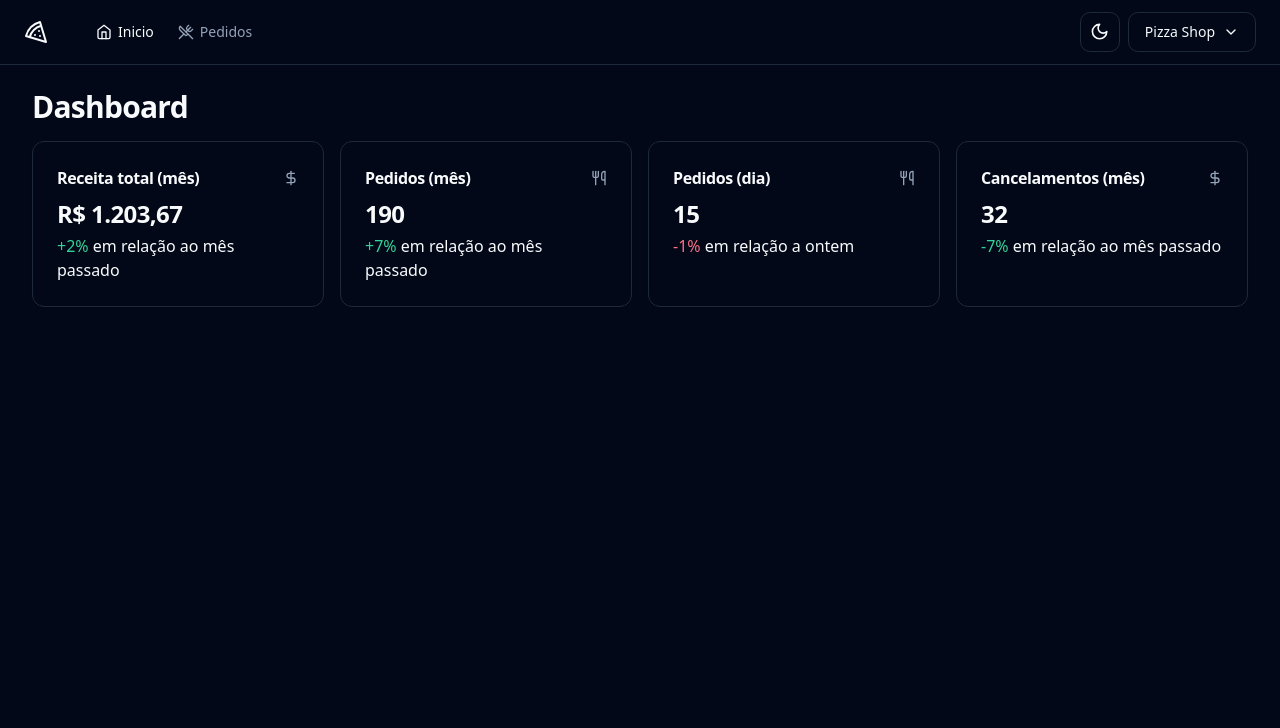
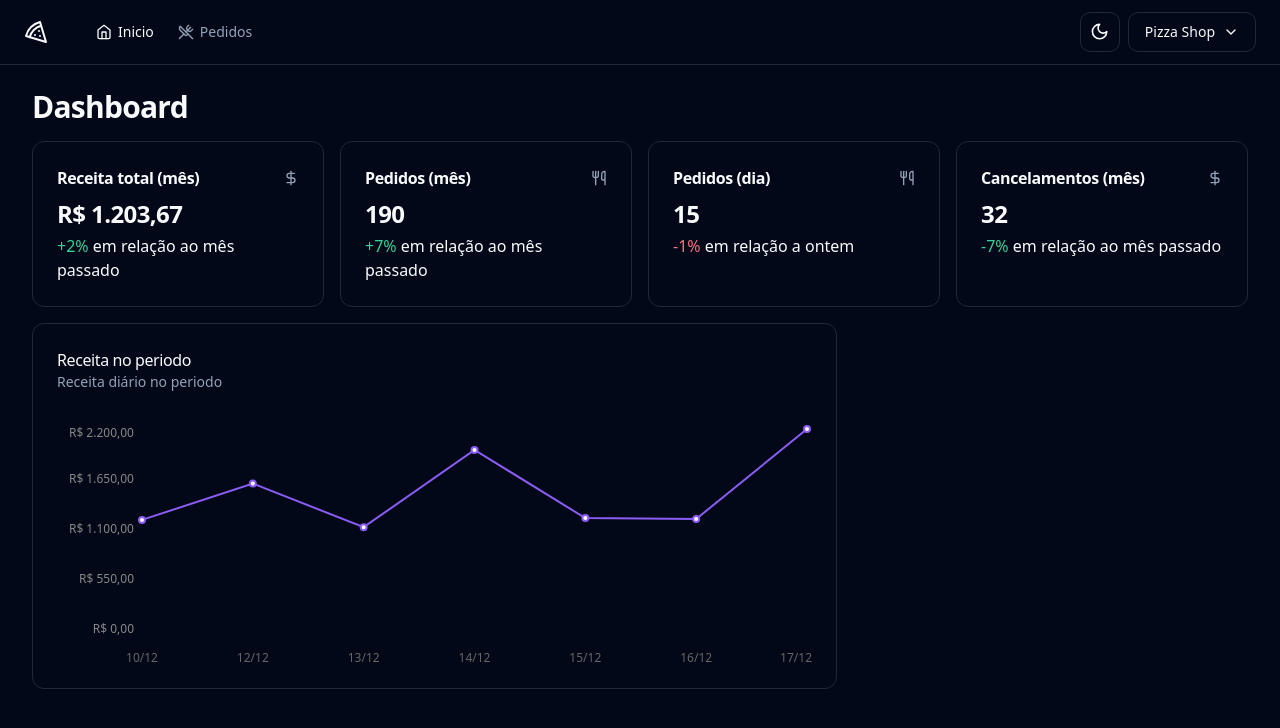
Before and after one commit to Rogerio-17/PizzaShop, a React (Vite) app: page / in a window 1280 px wide. Shown: the top 728 px of the page. Built offline with nearby package versions, Linux system fonts and the light colour scheme.

Commit message:
Finalizando component de revenue-chart (grafico)

```diff
--- a/package.json
+++ b/package.json
@@ -30,6 +30,7 @@
     "react-helmet-async": "^2.0.4",
     "react-hook-form": "^7.49.3",
     "react-router-dom": "^6.21.2",
+    "recharts": "^2.10.4",
     "separator": "^0.1.0",
     "shadcn-ui": "^0.7.0",
     "sonner": "^1.3.1",
--- a/src/pages/app/dashboard/dashboard.tsx
+++ b/src/pages/app/dashboard/dashboard.tsx
@@ -4,6 +4,7 @@
 import { MonthCanceldOrderAmountCard } from './month-canceled-orders-amount-card'
 import { MonthOrderAmountCard } from './month-order-amount-card'
 import { MonthRevenueCard } from './month-revenue'
+import { RevenueChart } from './revenue-chart'
 
 export function Dashboard() {
   return (
@@ -18,6 +19,10 @@
           <DayOrderAmountCard />
           <MonthCanceldOrderAmountCard />
         </div>
+
+        <div className="grid grid-cols-9 gap-4">
+          <RevenueChart />
+        </div>
       </div>
     </>
   )
--- /dev/null
+++ b/src/pages/app/dashboard/revenue-chart.tsx
@@ -0,0 +1,68 @@
+import {
+  CartesianGrid,
+  Line,
+  LineChart,
+  ResponsiveContainer,
+  Tooltip,
+  XAxis,
+  YAxis,
+} from 'recharts'
+import colors from 'tailwindcss/colors'
+
+import {
+  Card,
+  CardContent,
+  CardDescription,
+  CardHeader,
+  CardTitle,
+} from '@/components/ui/card'
+
+const data = [
+  { date: '10/12', revenue: 1200 },
+  { date: '12/12', revenue: 1600 },
+  { date: '13/12', revenue: 1120 },
+  { date: '14/12', revenue: 1970 },
+  { date: '15/12', revenue: 1220 },
+  { date: '16/12', revenue: 1210 },
+  { date: '17/12', revenue: 2200 },
+]
+
+export function RevenueChart() {
+  return (
+    <Card className="col-span-6">
+      <CardHeader className="flex-row items-center justify-between pb-8">
+        <div>
+          <CardTitle className="text-base font-medium">
+            Receita no periodo
+          </CardTitle>
+          <CardDescription>Receita diário no periodo</CardDescription>
+        </div>
+      </CardHeader>
+      <CardContent>
+        <ResponsiveContainer width="100%" height={240}>
+          <LineChart data={data} style={{ fontSize: 12 }}>
+            <XAxis dataKey="date" tickLine={false} axisLine={false} dy={16} />
+            <YAxis
+              stroke="#888"
+              axisLine={false}
+              tickLine={false}
+              width={80}
+              tickFormatter={(value: number) =>
+                value.toLocaleString('pt-BR', {
+                  style: 'currency',
+                  currency: 'BRL',
+                })
+              }
+            ></YAxis>
+            <Line
+              type="linear"
+              strokeWidth={2}
+              dataKey="revenue"
+              stroke={colors.violet['500']}
+            />
+          </LineChart>
+        </ResponsiveContainer>
+      </CardContent>
+    </Card>
+  )
+}
```
Also changed, not shown: 1 other file (tests, documents, lock files or other folders).
